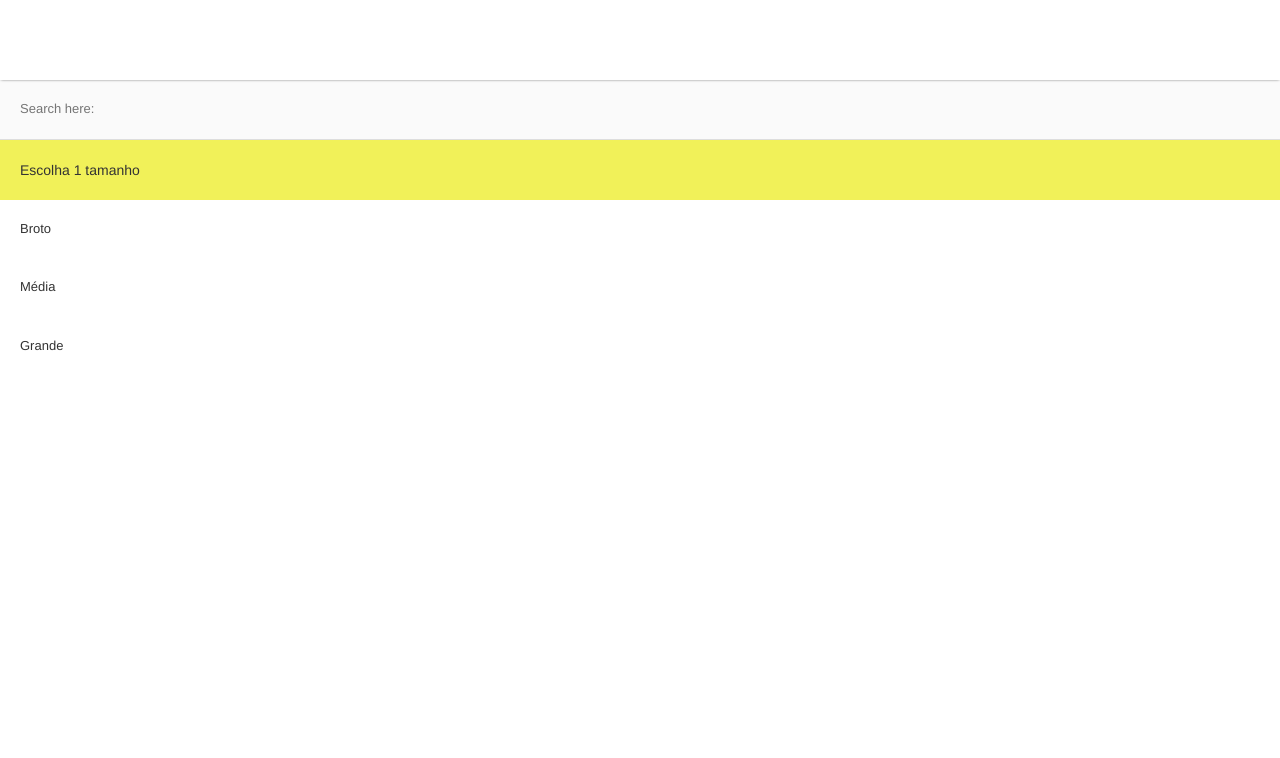
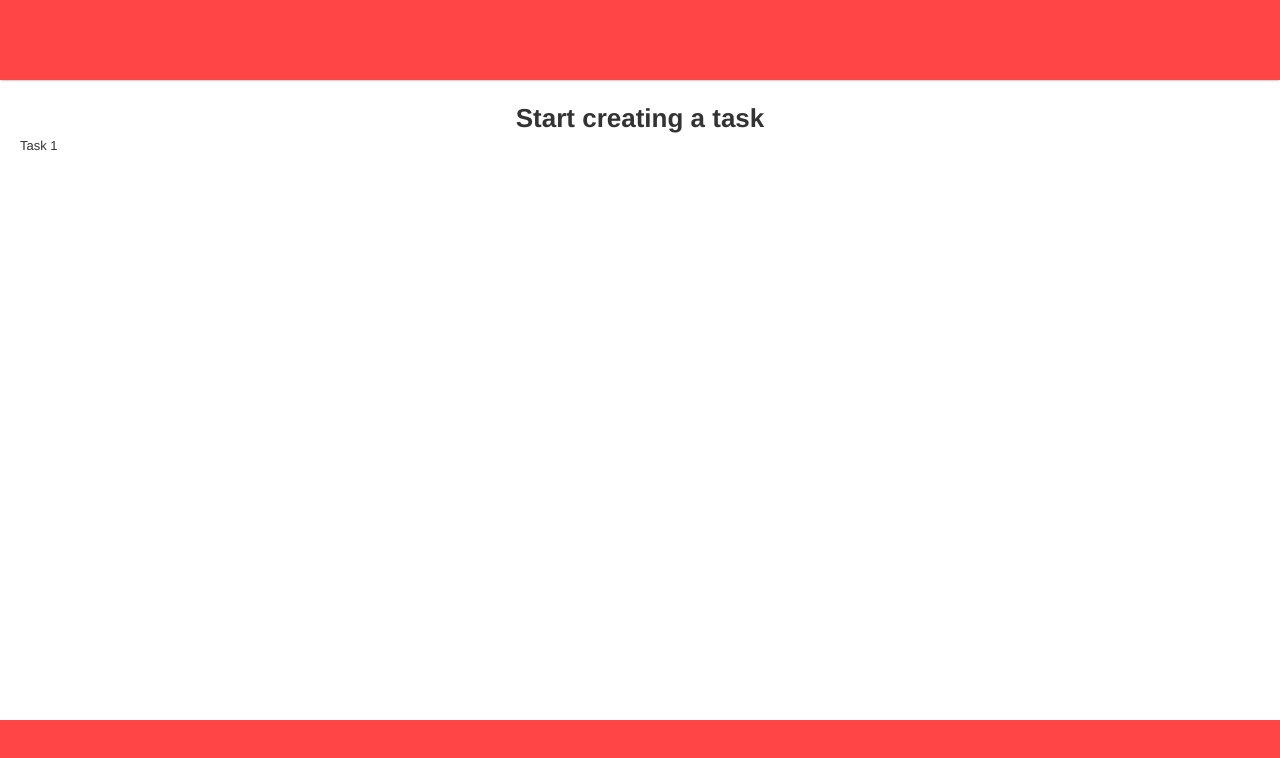
Before and after one commit to giolazzareschi/templaterjs, a website: page public/index.html in a window 1280 px wide. Drawn offline with Linux system fonts and the light colour scheme; files that its build step writes are made by us from their sources.

Commit message:
Tasks example not finished

```diff
--- a/dev/js/components/Binder.js
+++ b/dev/js/components/Binder.js
@@ -223,7 +223,7 @@ var Binder = Base.extend({
 		var el = this.get_data( index_track ), parent = this.templater.__parent;
 
 		if( parent )
-			parent.template_data.items[this.templater.__index] = value;
+			parent.template_data.$$item__.items[this.templater.__index] = value;
 		else
 			this.template_data[ el.index ] = value;
 	},
--- a/dev/js/components/Templater.js
+++ b/dev/js/components/Templater.js
@@ -87,6 +87,9 @@ var Templater = Base.extend({
 								}
 								dom_.value = original
 							}else{
+								if( dom_.ownerElement !== undefined )
+									dom_  = dom_.ownerElement;
+
 								if( dom_.value !== undefined )
 									dom_.value = original;
 
--- a/dev/js/screens/ScreenManager.js
+++ b/dev/js/screens/ScreenManager.js
@@ -6,7 +6,7 @@ var ScreenManager = Templater.extend({
 
 	binds : function(){
 		this.addscreen(
-			new SearchBar({
+			new TaskScreen({
 				template_data : this.template_data.$$item__.searchbar
 			})
 		);
--- /dev/null
+++ b/dev/js/screens/TaskList/TaskList.js
@@ -0,0 +1,19 @@
+var TaskList = TemplaterList.extend({
+
+	type : 'TaskList',
+
+	autopaint : true,
+
+	binds : function(){
+		this.tasks = this.template_data.$$item__.items;
+	},
+
+	addtask : function( json ){
+		this.template_data.$$item__.items.push( json );
+	},
+
+	tasks : [],
+
+	template : '<ul id="tasklist"></ul>'
+
+});
--- /dev/null
+++ b/dev/js/screens/TaskList/TaskListItem.js
@@ -0,0 +1,17 @@
+var TaskListItem = Templater.extend({
+
+	type : 'TaskListItem',
+
+	autopaint : true,
+
+	binds : function(){
+
+	},
+
+	template : `
+		<li>
+			<input placeholder="Name task here:" value="{{name}}" />
+		</li>
+	`
+
+});
--- /dev/null
+++ b/dev/js/screens/TaskList/TaskScreen.js
@@ -0,0 +1,31 @@
+var TaskScreen = Templater.extend({
+
+	type : 'TaskScreen',
+
+	autopaint : true,
+
+	binds : function(){
+
+		this.tasklist = new TaskList({
+			template_data : {
+				items : []
+			}
+		});
+
+		this.tasklist.render( this.elements.tasksarea );
+
+		this.addtask({ name : 'Task 1' });
+	},
+
+	addtask : function( json ){
+		this.tasklist.addtask( json );
+	},
+
+	template : `
+		<div id="taskscreen">
+			<h1 id="stepmessage">Start creating a task</h1>
+			<div id="tasksarea"></div>
+		</div>
+	`
+
+});
--- /dev/null
+++ b/dev/styl/TaskScreen.styl
@@ -0,0 +1,7 @@
+#taskscreen
+	padding: 20px
+
+	h1
+		text-align: center
+		padding: 0px 0px
+		margin: 0px
--- a/dev/styl/base.styl
+++ b/dev/styl/base.styl
@@ -115,3 +115,7 @@ div[appmaincenter]
 	div[appmainheader]
 		z-index: 2
 		box-shadow: 0px 0px 3px -1px #000
+		background-color: #ff4545
+
+	div[appmainfooter]
+		background-color: #ff4545
```
Also changed, not shown: dev/grunt/styl.css, public/build/concat.js, public/build/min.css.
